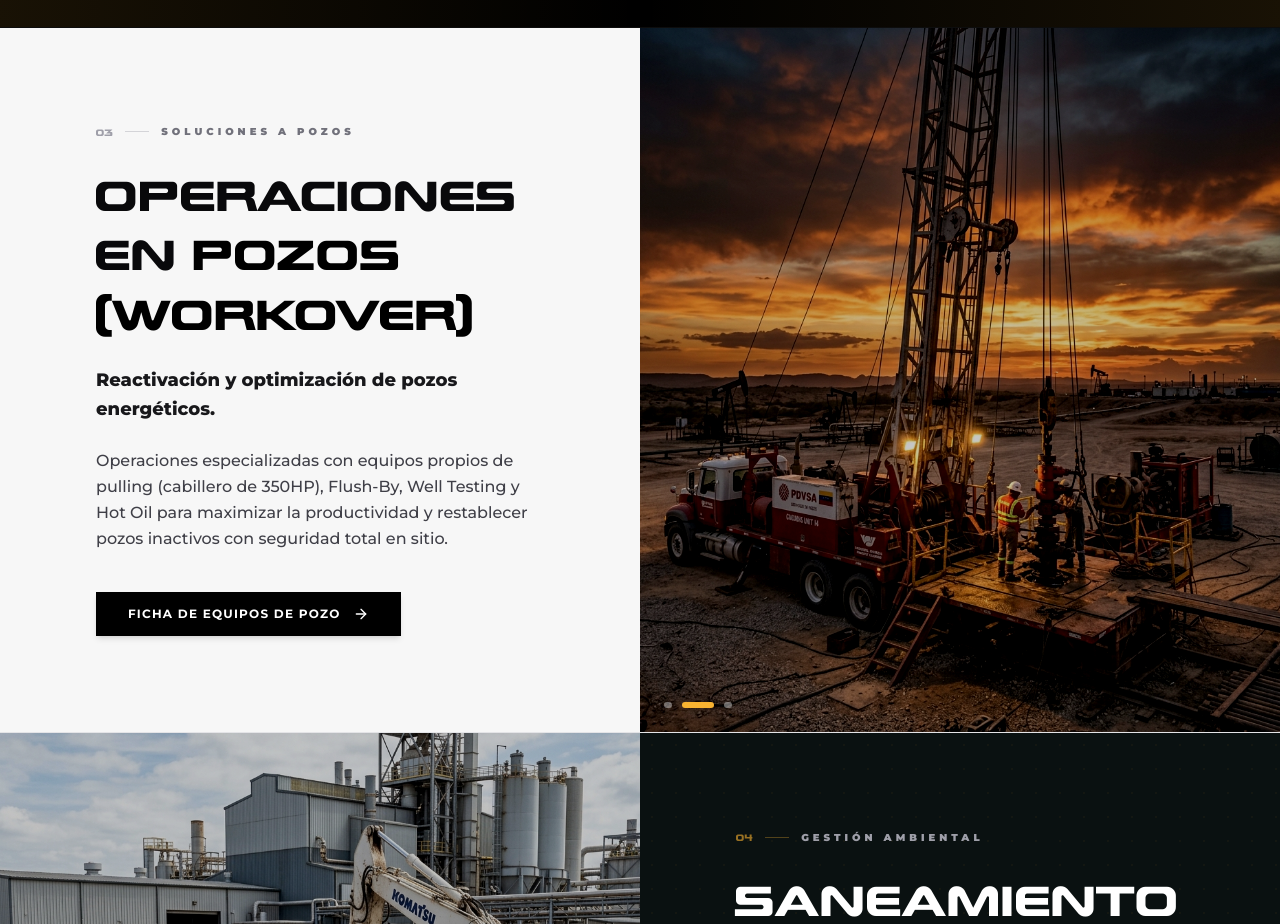
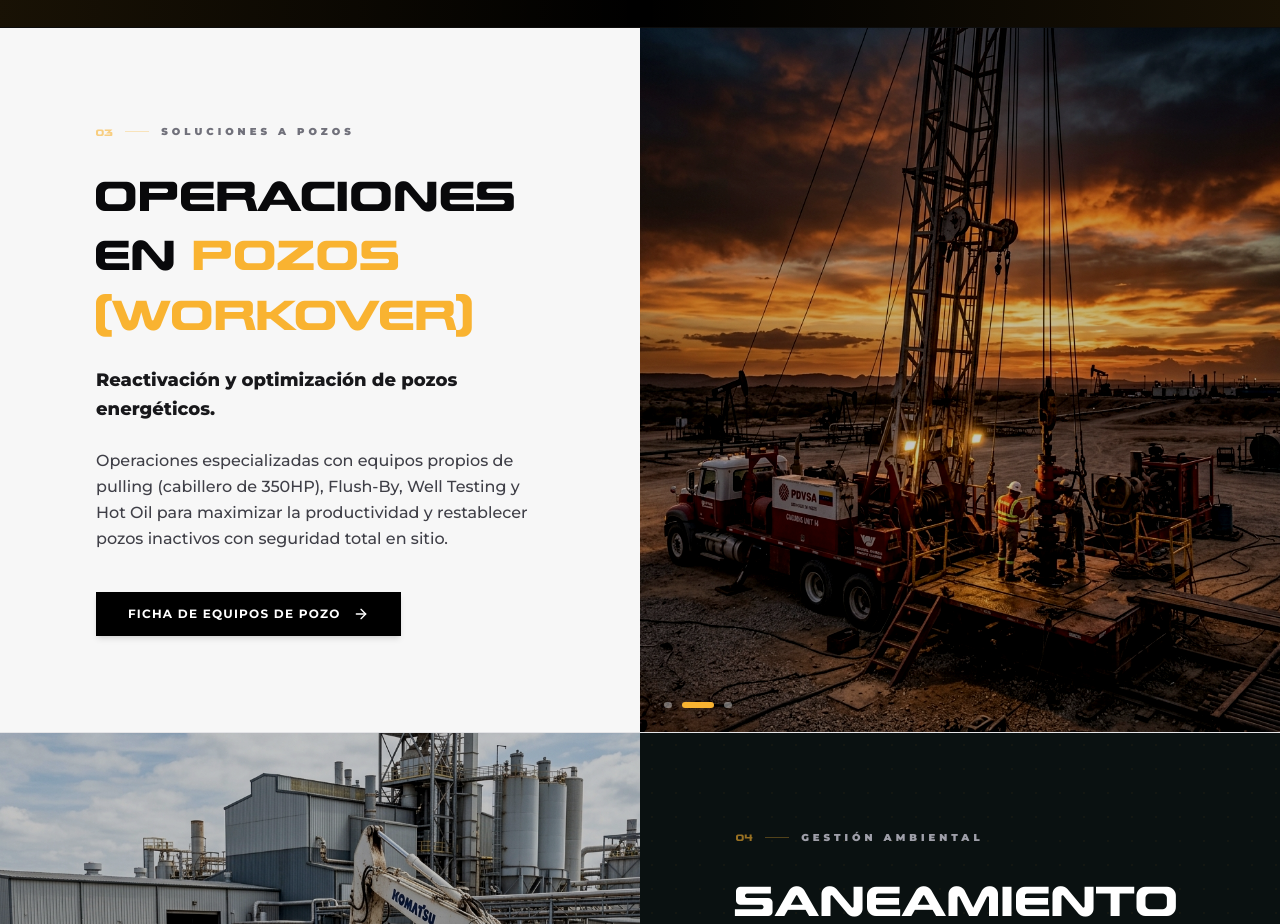
Before and after one commit to alfredv88/grouplormar, a Next.js app: page /servicios in a window 1280 px wide. Shown: the part 2380-3304 px from the top of the page. Built offline with nearby package versions, Linux system fonts and the light colour scheme.

Commit message:
style: restore correct corporate yellow accents on white background sections

```diff
--- a/src/app/servicios/page.tsx
+++ b/src/app/servicios/page.tsx
@@ -290,14 +290,12 @@ export default function ServiciosPage() {
                 <div className="flex items-center space-x-3">
                   <span className={`font-future text-xs ${
                     isGold ? 'text-black/40' :
-                    isWhite ? 'text-zinc-400' :
                     'text-7l-gold/60'
                   }`}>
                     {service.id}
                   </span>
                   <span className={`h-px w-6 ${
                     isGold ? 'bg-black/20' :
-                    isWhite ? 'bg-zinc-300' :
                     'bg-7l-gold/30'
                   }`} />
                   <span
@@ -318,11 +316,7 @@ export default function ServiciosPage() {
                     isWhite ? '!text-zinc-950' :
                     'text-white'
                   }`}
-                  dangerouslySetInnerHTML={{
-                    __html: isWhite
-                      ? service.title.replace(/text-7l-gold/g, 'text-black')
-                      : service.title
-                  }}
+                  dangerouslySetInnerHTML={{ __html: service.title }}
                 />
 
                 {/* Subtítulo / Propósito */}
```
